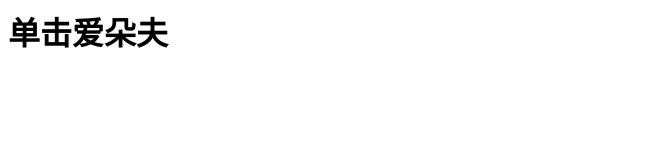
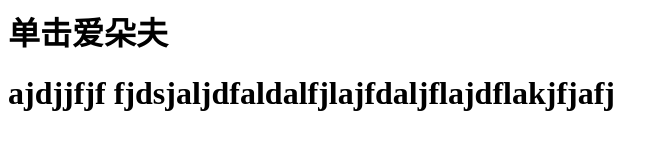
Before and after one commit to wjwebgithub/myfirstgithub, a plain HTML site: page index.html in a window 1280 px wide. Shown: the whole page, without its empty margins (0-667 px from the left). Drawn offline with Linux system fonts and the light colour scheme.

```diff
--- a/index.html
+++ b/index.html
@@ -2,5 +2,6 @@
    <head></head>
    <body>
      <h1>单击爱朵夫</h1>
+	 <h1>ajdjjfjf fjdsjaljdfaldalfjlajfdaljflajdflakjfjafj </h1>
    </body>
 </html>
```
